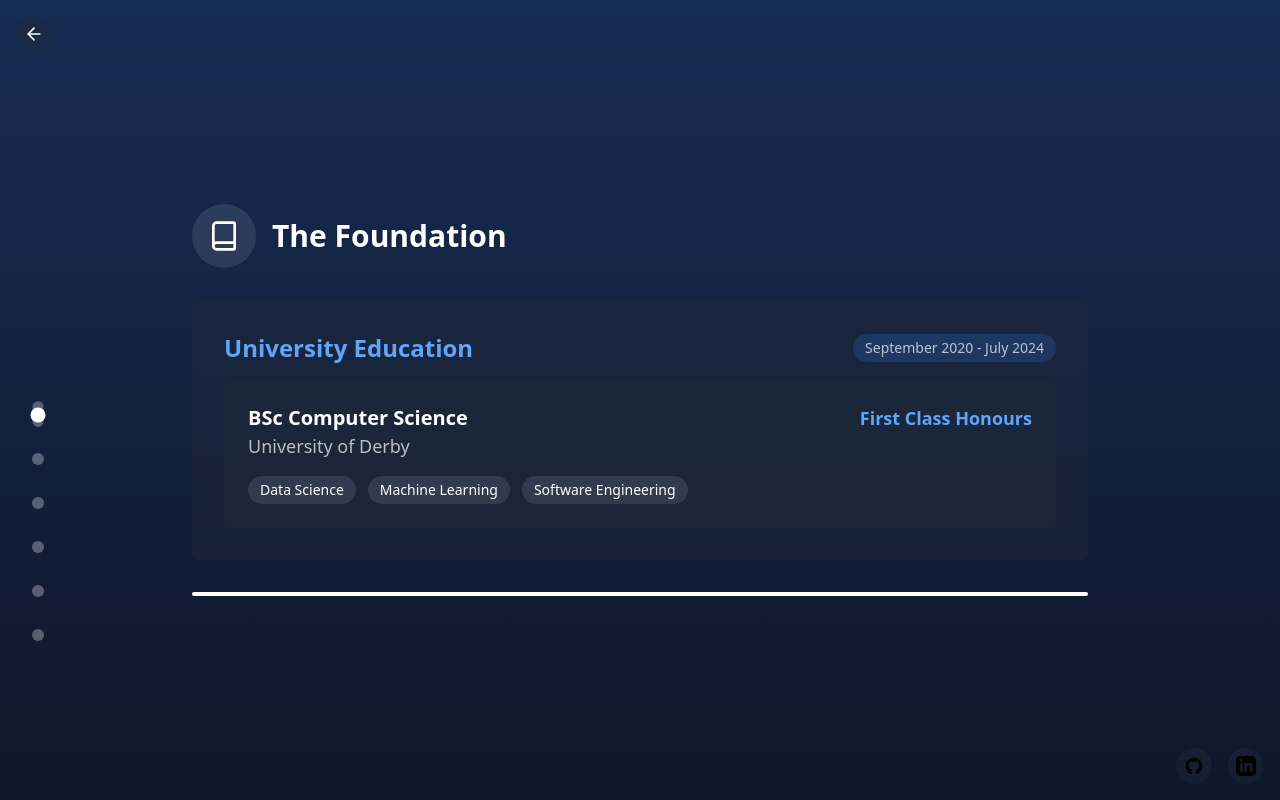
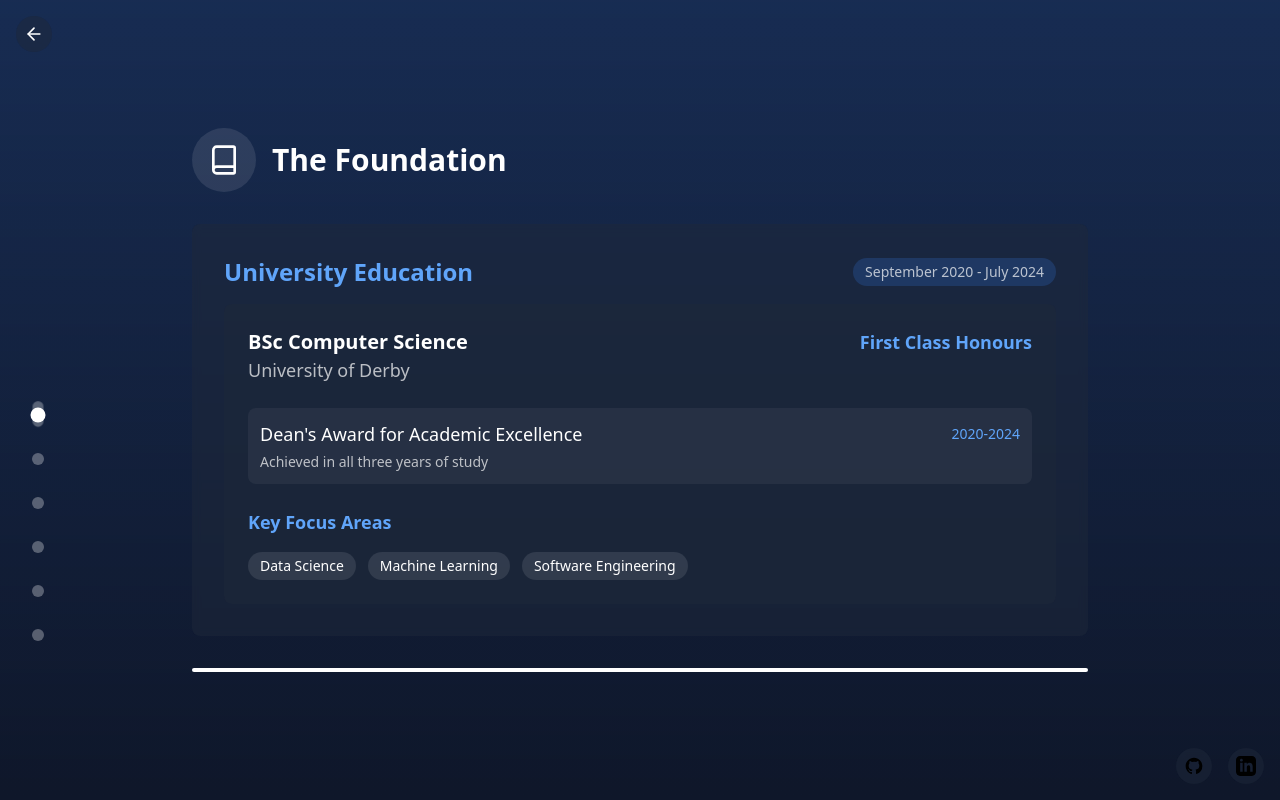
Before and after one commit to tyler-carty/tyler-carty.github.io, a React (Create React App) app: page / in a window 1280 px wide. Both pictures are taken after a click on the button "Explore My Journey". Built offline with nearby package versions, Linux system fonts and the light colour scheme.

Commit message:
added dean's awards

```diff
--- a/src/components/Portfolio.js
+++ b/src/components/Portfolio.js
@@ -148,9 +148,9 @@ const PORTFOLIO_CHAPTERS = [
                 <div className="space-y-8">
                     <motion.div
                         className="space-y-4"
-                        initial={{ opacity: 0 }}
-                        animate={{ opacity: 1 }}
-                        transition={{ delay: 0.6 }}
+                        initial={{opacity: 0}}
+                        animate={{opacity: 1}}
+                        transition={{delay: 0.6}}
                     >
                         <div className="flex items-center justify-between mb-4">
                             <h3 className="text-2xl font-bold text-blue-400">University Education</h3>
@@ -158,7 +158,8 @@ const PORTFOLIO_CHAPTERS = [
                                 September 2020 - July 2024
                             </span>
                         </div>
-                        <div className="bg-slate-800/50 rounded-lg p-6 space-y-4">
+                        <div className="bg-slate-800/50 rounded-lg p-6 space-y-6">
+                            {/* Degree Information */}
                             <div className="flex items-start justify-between">
                                 <div>
                                     <h4 className="text-xl font-semibold">BSc Computer Science</h4>
@@ -166,11 +167,32 @@ const PORTFOLIO_CHAPTERS = [
                                 </div>
                                 <span className="text-lg font-bold text-blue-400">First Class Honours</span>
                             </div>
-                            <TechStack technologies={[
-                                "Data Science",
-                                "Machine Learning",
-                                "Software Engineering"
-                            ]} />
+
+                            {/* Dean's Awards */}
+                            <div className="space-y-3">
+                                <motion.div
+                                    className="p-3 bg-white/5 rounded-lg"
+                                    initial={{scale: 0.95, opacity: 0}}
+                                    animate={{scale: 1, opacity: 1}}
+                                    transition={{delay: 0.7}}
+                                >
+                                    <div className="flex items-center justify-between mb-1">
+                                        <span className="font-medium">Dean's Award for Academic Excellence</span>
+                                        <span className="text-sm text-blue-400">2020-2024</span>
+                                    </div>
+                                    <p className="text-sm text-white/70">Achieved in all three years of study</p>
+                                </motion.div>
+                            </div>
+
+                            {/* Technologies */}
+                            <div>
+                                <h5 className="text-lg font-semibold text-blue-400 mb-2">Key Focus Areas</h5>
+                                <TechStack technologies={[
+                                    "Data Science",
+                                    "Machine Learning",
+                                    "Software Engineering"
+                                ]}/>
+                            </div>
                         </div>
                     </motion.div>
 
@@ -226,16 +248,16 @@ const PORTFOLIO_CHAPTERS = [
                     <div className="flex items-center justify-between mb-4">
                         <motion.h3
                             className="text-2xl font-bold"
-                            initial={{ opacity: 0 }}
-                            animate={{ opacity: 1 }}
+                            initial={{opacity: 0}}
+                            animate={{opacity: 1}}
                         >
                             Lloyds Banking Group - Placement Year
                         </motion.h3>
                         <motion.span
                             className="text-sm text-white/70 bg-blue-500/20 px-3 py-1 rounded-full"
-                            initial={{ opacity: 0, x: 20 }}
-                            animate={{ opacity: 1, x: 0 }}
-                            transition={{ delay: 0.3 }}
+                            initial={{opacity: 0, x: 20}}
+                            animate={{opacity: 1, x: 0}}
+                            transition={{delay: 0.3}}
                         >
                             June 2022 - September 2023
                         </motion.span>
@@ -434,7 +456,7 @@ const NavigationDots = React.memo(({
                                    }) => {
     return (
         <motion.div
-            className="fixed left-2 md:left-8 top-1/2 -translate-y-1/2 flex flex-col gap-3 md:gap-4 z-50 hidden lg:flex"
+            className="fixed left-2 md:left-8 top-1/2 -translate-y-1/2 flex flex-col gap-3 md:gap-4 z-50 lg:flex"
             initial={{ opacity: 0, x: -20 }}
             animate={{ opacity: 1, x: 0 }}
             transition={{ delay: 0.5 }}
```
